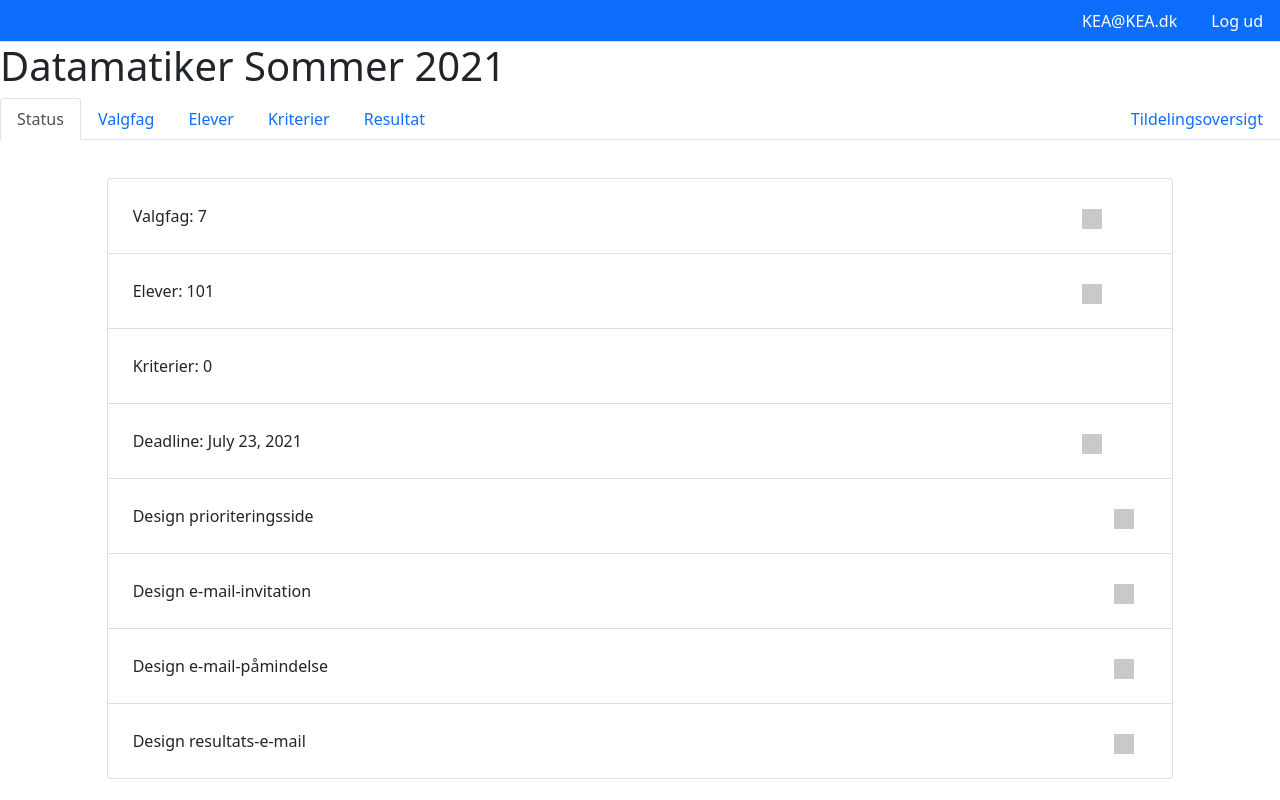
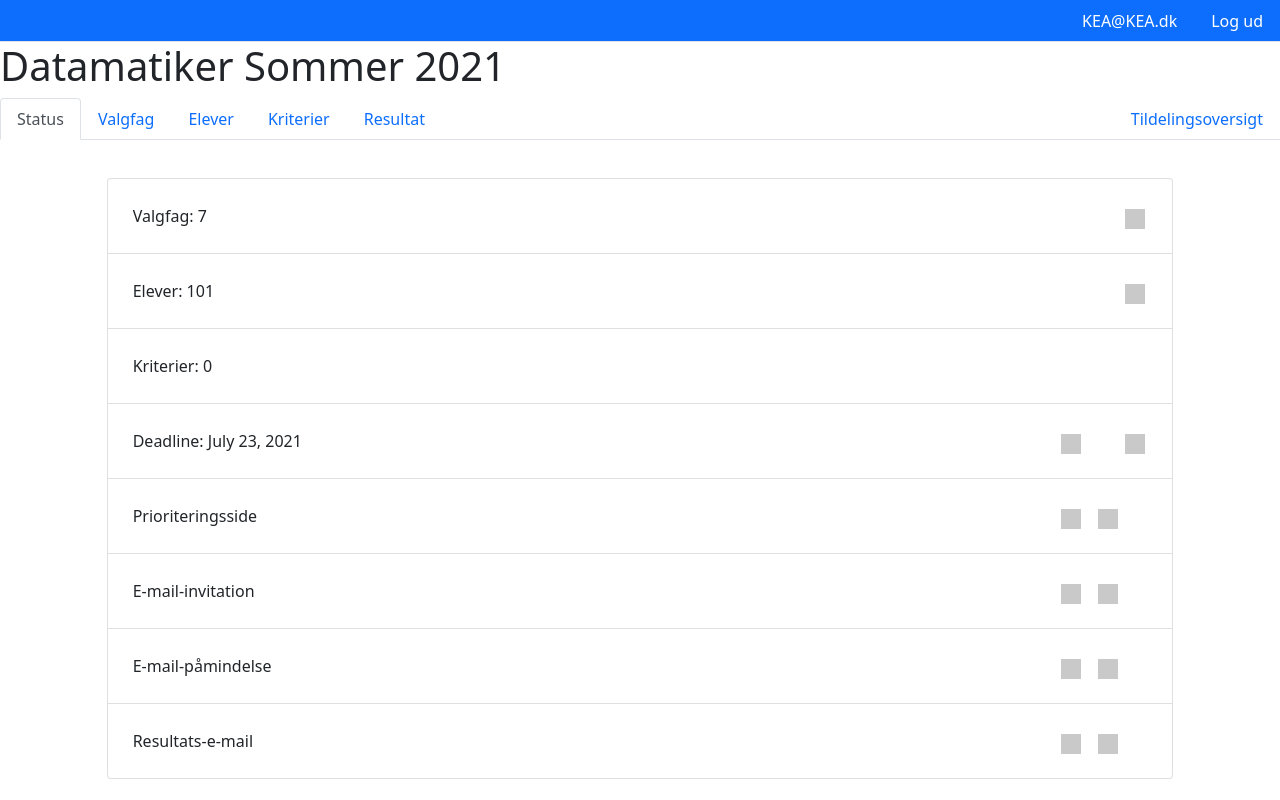
Before and after one commit to miyl/school-elective-allocation-system, a Django app: page /assignment/1 in a window 1280 px wide. Run offline with Django 3.2, Linux system fonts and the light colour scheme; data comes from the database, SQL or seed files in the repository; data that the repository does not hold is empty; some libraries are stand-ins or nearby versions; grey boxes are pictures that could not be loaded.

Commit message:
merge fix attempt

```diff
--- a/school_elective_assigner/common/static/css/css.css
+++ b/school_elective_assigner/common/static/css/css.css
@@ -12,7 +12,7 @@
   margin-top: 10%;
 }
 
-.opret_t {
+.page-button {
   text-align: center;
   margin-top: 3%;
   margin-bottom: 1%;
@@ -117,9 +117,17 @@
 }
 
 .icon_preview_symbol {
-  right: 3%
+  right: 4.5%
 }
 
 .icon_status_symbol {
-  right: 6%
+  right: 2%
 }
+
+.icon_create_symbol {
+  right: 8%
+}
+
+#design-email-text {
+  text-align: left;
+}
--- a/school_elective_assigner/main/forms.py
+++ b/school_elective_assigner/main/forms.py
@@ -54,3 +54,10 @@ class DistributeStudentsForm(Form):
     #widgets = {'assignment': HiddenInput()}
     #model = Assignment
     #fields = '__all__'
+
+class EmailForm(ModelForm):
+  class Meta:
+    model = Assignment
+    exclude = ( 'name', 'reminder_email', 'results_email',
+                'priority_form_text', 'invitation_email_sent', 'reminder_email_sent',
+                'results_email_sent', 'deadline', 'school', )
--- a/school_elective_assigner/main/templates/assignment_list.html
+++ b/school_elective_assigner/main/templates/assignment_list.html
@@ -8,7 +8,7 @@
 <h1 class="display-6">Tildelinger</h1>
 
 {% comment %} https://getbootstrap.com/docs/5.0/components/accordion/  {% endcomment %}
-<div class="opret_t">
+<div class="page-button">
   <button type="button" class="btn btn-primary" data-bs-toggle="modal" data-bs-target="#addAssignmentModal">Opret ny Tildeling</button>
 </div>
 
@@ -82,7 +82,7 @@
             </div>
             <div class="modal-footer">
               <button type="button" class="btn btn-secondary" data-bs-dismiss="modal">Annuller</button>
-              <input type="hidden" name="assignmentid" value="{{assignment.id}}">
+              <input type="hidden" name="assignmentname" value="{{assignment.id}}">
               <input type="submit" value="Slet tildeling" name="delete-assignment" class="btn btn-danger">
             </div>
             </form>
--- a/school_elective_assigner/main/templates/courses.html
+++ b/school_elective_assigner/main/templates/courses.html
@@ -2,7 +2,7 @@
 {% load crispy_forms_tags %}
   <div class="tab-pane fade" id="valgfag" role="tabpanel" aria-labelledby="valgfag-tab">
 
-    <div class="opret_t">
+    <div class="page-button">
       <button type="button" class="btn btn-primary" data-bs-toggle="modal" data-bs-target="#addCourseModal">Opret Fag</button>
     </div>
 
--- a/school_elective_assigner/main/templates/criteria.html
+++ b/school_elective_assigner/main/templates/criteria.html
@@ -3,7 +3,7 @@
 
   <div class="tab-pane fade margin_top" id="kriterier" role="tabpanel" aria-labelledby="kriterier-tab">
 
-    <div class="opret_t">
+    <div class="page-button">
       <button type="button" class="btn btn-primary" data-bs-toggle="modal" data-bs-target="#studentCriterionModal">Opret kriterie</button>
     </div>
 
--- a/school_elective_assigner/main/templates/status.html
+++ b/school_elective_assigner/main/templates/status.html
@@ -1,5 +1,17 @@
 {% load static %}
+{% load crispy_forms_tags %}
+
   <div class="tab-pane fade show active margin_top" id="status" role="tabpanel" aria-labelledby="status-tab">
+
+
+    <!--
+    <form action="{% url 'index' %}">
+      {% csrf_token %}
+      <textarea name="message" id="email-input" cols="30" rows="10"></textarea>
+      <input type="submit" name="Send Invitations-Emails" id="">
+    </form>
+    -->
+
     <ul class="list-group col-lg-10 mx-auto">
       <li class="list-group-item">Valgfag: {{ courses|length }}
         <button class="icon_status_symbol icon_absolute" data-bs-toggle="modal" data-bs-target="">
@@ -28,19 +40,28 @@
           <img src="{% static 'libs/node/node_modules/bootstrap-icons/icons/check-circle.svg' %}" alt="Bootstrap" width="20" height="20">
           {% endif %}
         </button>
+        <button class="icon_create_symbol icon_absolute" data-bs-toggle="modal" data-bs-target="">
+          <img src="{% static 'libs/node/node_modules/bootstrap-icons/icons/pencil-square.svg' %}" alt="Bootstrap" width="20" height="20">
+        </button>
       </li>
-      <li class="list-group-item">Design prioriteringsside
+      <li class="list-group-item">Prioriteringsside
         <button class="icon_preview_symbol icon_absolute" data-bs-toggle="modal" data-bs-target="">
           <img src="{% static 'libs/node/node_modules/bootstrap-icons/icons/eye.svg' %}" alt="Bootstrap" width="20" height="20"></button>
+          <button class="icon_create_symbol icon_absolute" data-bs-toggle="modal" data-bs-target="">
+            <img src="{% static 'libs/node/node_modules/bootstrap-icons/icons/pencil-square.svg' %}" alt="Bootstrap" width="20" height="20">
+          </button>
           <button class="icon_status_symbol icon_absolute" data-bs-toggle="modal" data-bs-target="">
             {% if priority_form_text %}
             <img src="{% static 'libs/node/node_modules/bootstrap-icons/icons/check-circle.svg' %}" alt="Bootstrap" width="20" height="20">
             {% endif %}
           </button>
       </li>
-      <li class="list-group-item">Design e-mail-invitation
+        <li class="list-group-item" id="design-email-text"> E-mail-invitation
           <button class="icon_preview_symbol icon_absolute" data-bs-toggle="modal" data-bs-target="">
             <img src="{% static 'libs/node/node_modules/bootstrap-icons/icons/eye.svg' %}" alt="Bootstrap" width="20" height="20">
+          </button>
+          <button class="icon_create_symbol icon_absolute" data-bs-toggle="modal" data-bs-target="#sendInvEmail">
+            <img src="{% static 'libs/node/node_modules/bootstrap-icons/icons/pencil-square.svg' %}" alt="Bootstrap" width="20" height="20">
           </button>
           <button class="icon_status_symbol icon_absolute" data-bs-toggle="modal" data-bs-target="">
             {% if invitation_email_sent %}
@@ -48,9 +69,12 @@
             {% endif %}
           </button>
         </li>
-      <li class="list-group-item">Design e-mail-påmindelse
+      <li class="list-group-item">E-mail-påmindelse
         <button class="icon_preview_symbol icon_absolute" data-bs-toggle="modal" data-bs-target="">
           <img src="{% static 'libs/node/node_modules/bootstrap-icons/icons/eye.svg' %}" alt="Bootstrap" width="20" height="20">
+        </button>
+        <button class="icon_create_symbol icon_absolute" data-bs-toggle="modal" data-bs-target="">
+          <img src="{% static 'libs/node/node_modules/bootstrap-icons/icons/pencil-square.svg' %}" alt="Bootstrap" width="20" height="20">
         </button>
         <button class="icon_status_symbol icon_absolute" data-bs-toggle="modal" data-bs-target="">
           {% if reminder_email_sent %}
@@ -58,9 +82,12 @@
           {% endif %}
         </button>
       </li>
-      <li class="list-group-item">Design resultats-e-mail
+      <li class="list-group-item">Resultats-e-mail
         <button class="icon_preview_symbol icon_absolute" data-bs-toggle="modal" data-bs-target="">
           <img src="{% static 'libs/node/node_modules/bootstrap-icons/icons/eye.svg' %}" alt="Bootstrap" width="20" height="20">
+        </button>
+        <button class="icon_create_symbol icon_absolute" data-bs-toggle="modal" data-bs-target="">
+          <img src="{% static 'libs/node/node_modules/bootstrap-icons/icons/pencil-square.svg' %}" alt="Bootstrap" width="20" height="20">
         </button>
         <button class="icon_status_symbol icon_absolute" data-bs-toggle="modal" data-bs-target="">
           {% if results_email_sent %}
@@ -70,3 +97,28 @@
       </li>
     </ul>
   </div>
+
+  <div class="modal fade" id="sendInvEmail" tabindex="-1" aria-labelledby="sendInvEmailModalLabel" aria-hidden="true">
+    <div class="modal-dialog">
+      <div class="modal-content">
+        <div class="modal-header">
+          <h5 class="modal-title" id="sendInvEmailModalLabel">Send Invitations-Email</h5>
+          <button type="button" class="btn-close" data-bs-dismiss="modal" aria-label="Close"></button>
+        </div>
+
+        <form method="post" accept-charset="utf-8">
+
+          {% csrf_token %}
+
+          <div class="modal-body">
+            {{emailForm|crispy}}
+          </div>
+          <div class="modal-footer">
+            <button type="button" class="btn btn-secondary" data-bs-dismiss="modal">Annuller</button>
+            <input type="submit" value="Send Email" name="send-inv-email" class="btn btn-primary">
+          </div>
+        </form>
+
+      </div>
+    </div>
+  </div>
--- a/school_elective_assigner/main/templates/students.html
+++ b/school_elective_assigner/main/templates/students.html
@@ -7,7 +7,7 @@
   {% endcomment %}
   <div class="tab-pane fade" id="elever" role="tabpanel" aria-labelledby="elever-tab">
 
-    <div class="opret_t">
+    <div class="page-button">
       <button type="button" class="btn btn-primary" data-bs-toggle="modal" data-bs-target="#importStudentsModal">Importer Elever</button>
       <button type="button" class="btn btn-primary" data-bs-toggle="modal" data-bs-target="#addStudentModal">Opret Elev</button>
       <a class="btn btn-primary" href="{% url 'download_csv' assignment.id %}" target="_blank">Eksporter elevliste med deres valgfag</a>
--- a/school_elective_assigner/main/views.py
+++ b/school_elective_assigner/main/views.py
@@ -5,10 +5,12 @@ from .models import (Assignment, Student, Course,
 from .forms import ( StudentForm, CriterionForm, CourseForm, AssignmentForm,
   UploadStudentsCSVForm )
 from ortools.linear_solver import pywraplp
+from .forms import EmailForm, StudentForm, CriterionForm, CourseForm, AssignmentForm, EmailForm
+from django.conf import settings
+from django.core.mail import send_mail
 
 def index(request):
   context = {}
-
   return render(request, 'index.html', context)
 
 
@@ -124,6 +126,14 @@ def assignment(request, item):
 
   teachers = Teacher.objects.filter(school=school)
 
+  #if request.method == 'POST':
+  #  message = request.POST['message']
+  #  send_mail('Invitations Emails',
+  #            message,
+  #            settings.EMAIL_HOST_USER,
+  #            ['tariqzaman1@hotmail.com'],
+  #            fail_silently=False)
+
 
 
   # FORMS
@@ -131,6 +141,8 @@ def assignment(request, item):
   studentForm = StudentForm(initial={'assignment': assignment})
   courseForm = CourseForm(initial={'assignment': assignment})
   uploadStudentsCSVForm = UploadStudentsCSVForm(initial={'assignment': assignment})
+  emailForm = EmailForm(initial={'assignment': assignment})
+
   # Other GET forms from this view here
   if request.method == 'POST':
     # Identify which form was submitted
@@ -164,6 +176,15 @@ def assignment(request, item):
       # needed as max capacity is set there.
       distribute_students(assignment, courses, students, criteria, student_course_associations)
       #return HttpResponseRedirect('{% url 'assignment' %}')
+    elif 'send-inv-email' in request.POST:
+      subject = request.POST['subject']
+      message = request.POST['message']
+      send_mail('Invitations Email',
+                subject,
+                message,
+                settings.EMAIL_HOST_USER,
+                ['tariqzaman1@hotmail.com'],
+                fail_silently=False)
 
 
   # /FORMS
@@ -172,7 +193,7 @@ def assignment(request, item):
       courses, 'student_course_associations': student_course_associations,
       'teachers': teachers, 'criteria': criteria, 'studentForm': studentForm,
       'criterionForm': criterionForm, 'courseForm': courseForm,
-      'uploadStudentsCSVForm': uploadStudentsCSVForm
+      'uploadStudentsCSVForm': uploadStudentsCSVForm, 'emailForm': emailForm
   }
 
   return render(request, 'assignment.html', context)
```
Also changed, not shown: school_elective_assigner/school_elective_assigner/settings.py (+7 -0 lines). Lines whose indentation alone changed are shown as unchanged.
